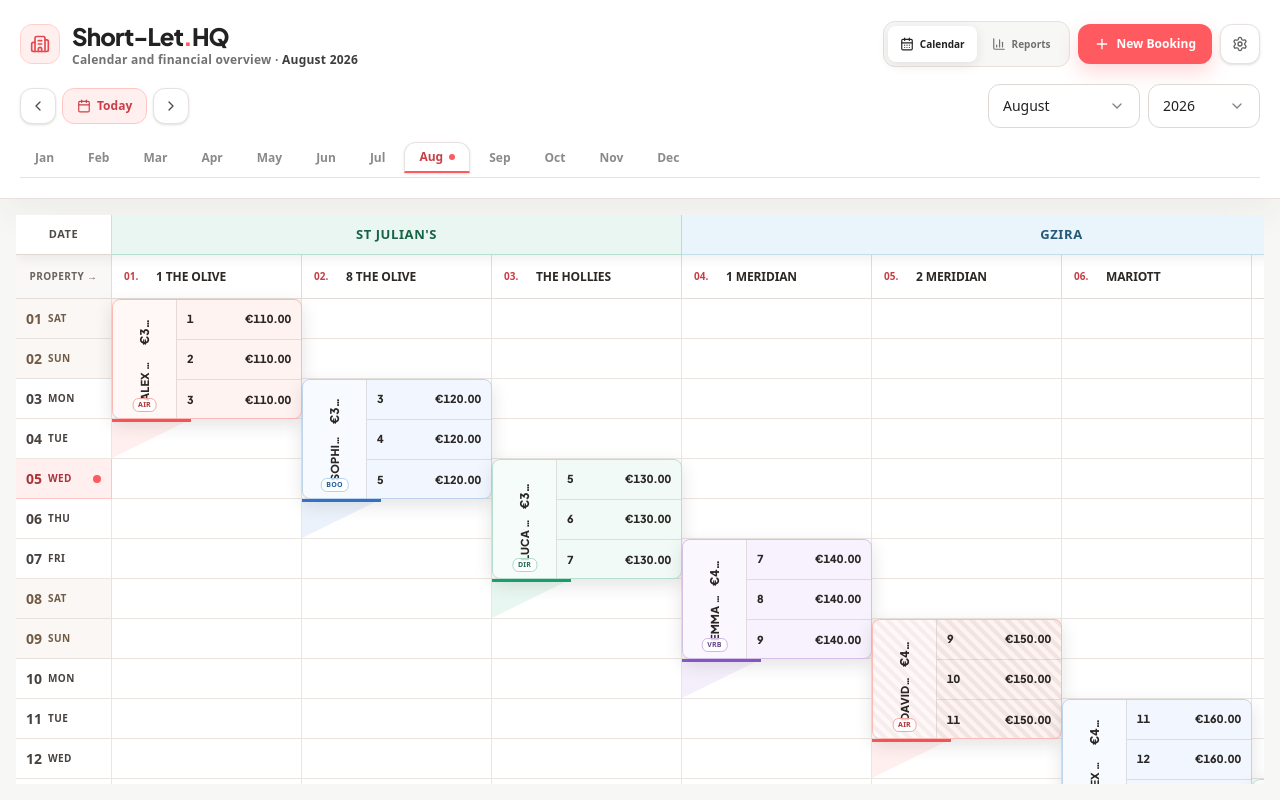
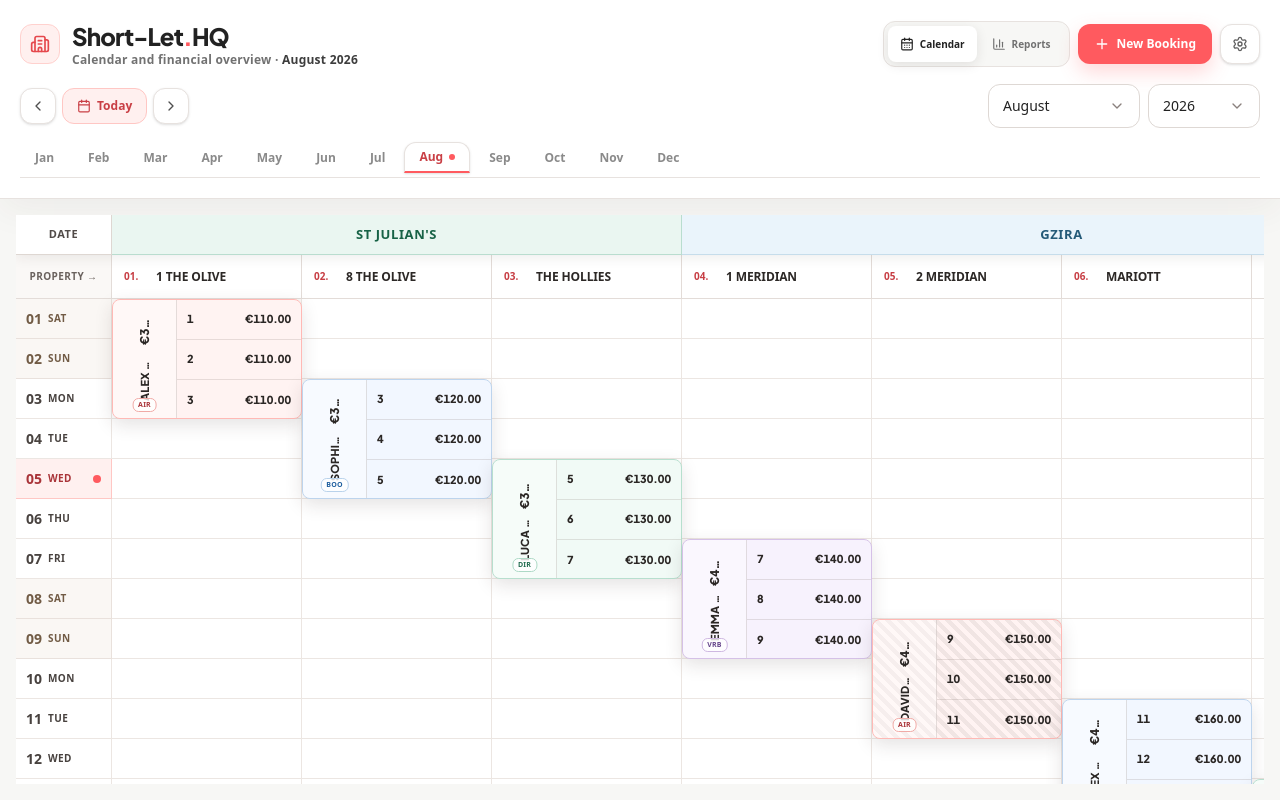
Before and after one commit to omeryigitler/-Property-Management, a React (Vite) app: page / in a window 1280 px wide. Built offline with nearby package versions, Linux system fonts and the light colour scheme.

Commit message:
fix: restore flat booking checkout cells

```diff
--- a/src/components/calendar/BookingCell.tsx
+++ b/src/components/calendar/BookingCell.tsx
@@ -30,7 +30,7 @@ export function BookingCell({
   const showProvisionalBlock = useDashboardStore(
     (state) => state.userPreferences.showProvisionalBlock
   );
-  const { booking, isOccupied, isCheckIn, isCheckOut, nightIndex } = cellState;
+  const { booking, isOccupied, isCheckIn, nightIndex } = cellState;
 
   const handleClick = () => {
     setHoveredCell(null);
@@ -52,11 +52,6 @@ export function BookingCell({
   }
 
   if (!isOccupied || !booking) {
-    const checkoutChannel =
-      isCheckOut && booking
-        ? CHANNEL_CONFIG[booking.channel] || CHANNEL_CONFIG.airbnb
-        : null;
-
     return (
       <div
         onClick={handleClick}
@@ -64,29 +59,9 @@ export function BookingCell({
         onMouseLeave={() => setHoveredCell(null)}
         role="button"
         tabIndex={0}
-        title={
-          checkoutChannel && booking
-            ? `${booking.guestName} checks out on ${dateStr}`
-            : undefined
-        }
-        className={`relative flex h-9 w-[190px] min-w-[160px] cursor-pointer items-center justify-center overflow-hidden border-r border-b border-[#ece6e2] sm:h-10 ${bgClass}`}
+        className={`relative flex h-9 w-[190px] min-w-[160px] cursor-pointer items-center justify-center border-r border-b border-[#ece6e2] sm:h-10 ${bgClass}`}
       >
-        {checkoutChannel && (
-          <>
-            <span
-              className="pointer-events-none absolute inset-y-0 left-0 w-[42%] opacity-80"
-              style={{
-                backgroundColor: `${checkoutChannel.hex}1f`,
-                clipPath: 'polygon(0 0, 100% 0, 0 100%)',
-              }}
-            />
-            <span
-              className="pointer-events-none absolute left-0 top-0 h-[3px] w-[42%]"
-              style={{ backgroundColor: checkoutChannel.hex }}
-            />
-          </>
-        )}
-        <span className="relative z-10 text-[10px] font-extrabold text-[#c73e44] opacity-0 transition-opacity hover:opacity-100">
+        <span className="text-[10px] font-extrabold text-[#c73e44] opacity-0 transition-opacity hover:opacity-100">
           + Book
         </span>
       </div>
@@ -116,8 +91,7 @@ export function BookingCell({
     (sum, night) => sum + night.allocatedRevenueCents,
     0
   );
-  const channelConfig =
-    CHANNEL_CONFIG[booking.channel] || CHANNEL_CONFIG.airbnb;
+  const channelConfig = CHANNEL_CONFIG[booking.channel] || CHANNEL_CONFIG.airbnb;
   const stripe =
     booking.status === 'provisional' && showProvisionalBlock
       ? 'bg-[linear-gradient(45deg,rgba(76,57,52,0.10)_25%,transparent_25%,transparent_50%,rgba(76,57,52,0.10)_50%,rgba(76,57,52,0.10)_75%,transparent_75%,transparent)] bg-[length:12px_12px]'
@@ -147,9 +121,7 @@ export function BookingCell({
         <div className="booking-summary-rail">
           <div className="booking-summary-vertical">
             <span className="booking-summary-name">{booking.guestName}</span>
-            <strong className="booking-summary-total">
-              {formatCents(totalCents)}
-            </strong>
+            <strong className="booking-summary-total">{formatCents(totalCents)}</strong>
           </div>
           <span className={`booking-channel-badge ${channelConfig.badgeClass}`}>
             {channelConfig.name.slice(0, 3)}
```
